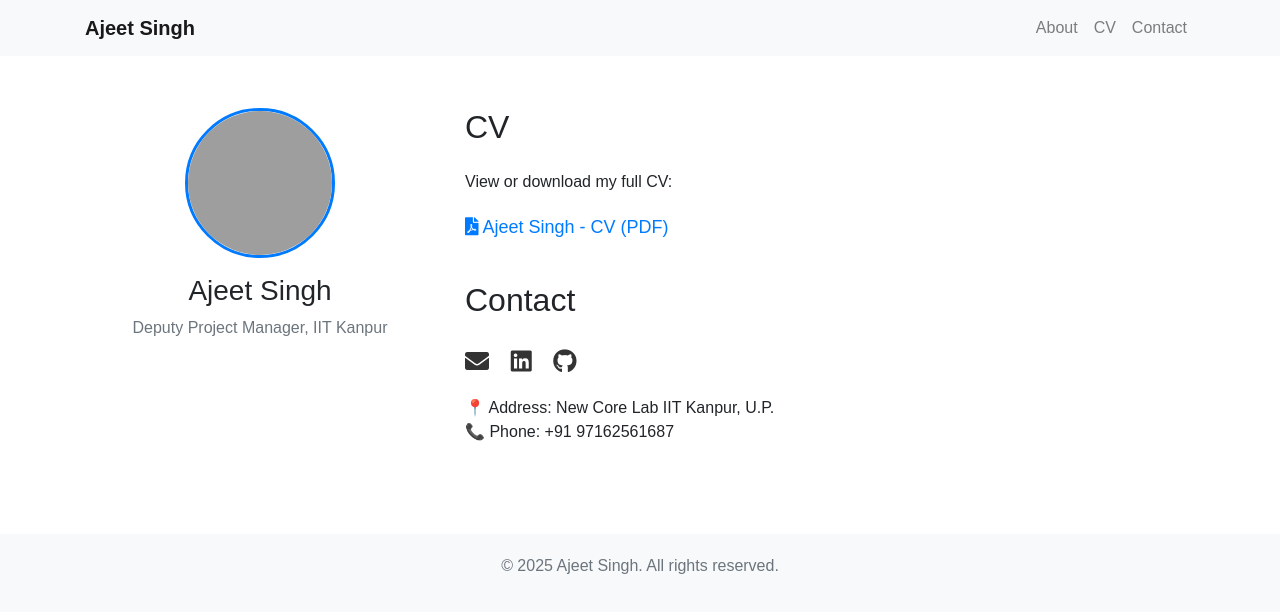
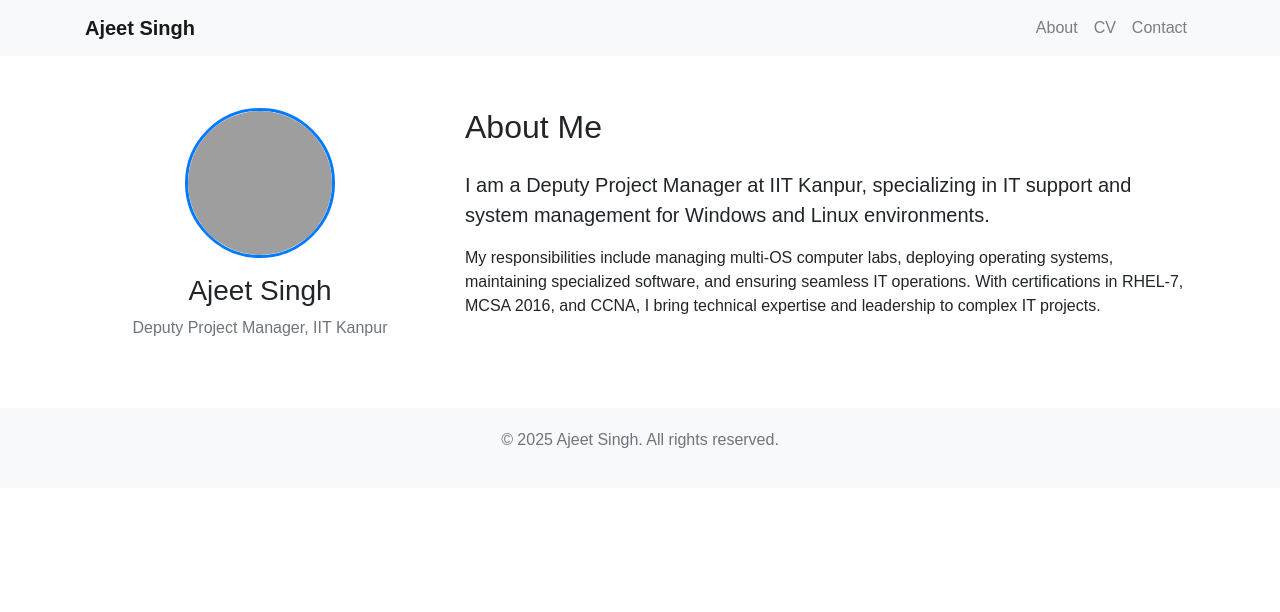
Before and after one commit to ajeetsg/github.io, a plain HTML site: page index.html in a window 1280 px wide. Drawn offline with nearby package versions, Linux system fonts and the light colour scheme; grey boxes are pictures that could not be loaded.

Commit message:
Update index.html

```diff
--- a/index.html
+++ b/index.html
@@ -4,10 +4,7 @@
     <meta charset="UTF-8">
     <meta name="viewport" content="width=device-width, initial-scale=1.0">
     <meta http-equiv="X-UA-Compatible" content="IE=edge">
-    <title>Ajeet Singh - Deputy Project Manager, IIT Kanpur</title>
-    <meta name="author" content="Ajeet Singh">
-    <meta name="description" content="Deputy Project Manager at IIT Kanpur.">
-    <meta name="keywords" content="Ajeet Singh, IIT Kanpur, Deputy Project Manager, IT Support, Windows, Linux">
+    <title>About Ajeet Singh</title>
     <!-- Bootstrap CSS -->
     <link rel="stylesheet" href="https://stackpath.bootstrapcdn.com/bootstrap/4.5.2/css/bootstrap.min.css">
     <!-- Font Awesome Icons -->
@@ -17,49 +14,29 @@
             font-family: Arial, sans-serif;
             padding-top: 60px; /* Space for fixed navbar */
         }
-
         .navbar {
             background-color: #f8f9fa; /* Light navbar background */
         }
-
         .profile-img {
             width: 150px;
             height: 150px;
             border-radius: 50%; /* Circular profile image */
             border: 3px solid #007bff; /* Blue border */
         }
-
         .contact-icons a {
             margin-right: 15px;
             color: #333;
             font-size: 24px;
         }
-
-            .contact-icons a:hover {
-                color: #007bff; /* Blue hover effect */
-            }
-
+        .contact-icons a:hover {
+            color: #007bff; /* Blue hover effect */
+        }
         footer {
             background-color: #f8f9fa;
             padding: 20px 0;
             margin-top: 50px;
             text-align: center;
         }
-
-        .resume-download {
-            margin-top: 20px;
-        }
-
-            .resume-download a {
-                color: #007bff;
-                text-decoration: none;
-                font-size: 18px;
-            }
-
-                .resume-download a:hover {
-                    text-decoration: underline;
-                }
-
         section {
             margin-bottom: 40px;
         }
@@ -70,15 +47,15 @@
     <header>
         <nav class="navbar navbar-expand-lg navbar-light fixed-top">
             <div class="container">
-                <a class="navbar-brand font-weight-bold" href="#">Ajeet Singh</a>
+                <a class="navbar-brand font-weight-bold" href="index.html">Ajeet Singh</a>
                 <button class="navbar-toggler" type="button" data-toggle="collapse" data-target="#navbarNav">
                     <span class="navbar-toggler-icon"></span>
                 </button>
                 <div class="collapse navbar-collapse" id="navbarNav">
                     <ul class="navbar-nav ml-auto">
                         <li class="nav-item"><a class="nav-link" href="about.html">About</a></li>
-                        <li class="nav-item"><a class="nav-link" href="#resume">CV</a></li>
-                        <li class="nav-item"><a class="nav-link" href="#contact">Contact</a></li>
+                        <li class="nav-item"><a class="nav-link" href="index.html#resume">CV</a></li>
+                        <li class="nav-item"><a class="nav-link" href="index.html#contact">Contact</a></li>
                     </ul>
                 </div>
             </div>
@@ -97,38 +74,15 @@
                 </div>
             </div>
 
-            <!-- Resume and Contact Sections -->
+            <!-- About Section -->
             <div class="col-md-8">
-                <!-- Resume Section -->
-                <section id="CV">
-                    <h2 class="mb-4">CV</h2>
-                    <p>View or download my full CV:</p>
-                    <div class="resume-download">
-                        <a href="https://drive.google.com/file/d/1Pdap09wh-Wx9ZNoYcFDehsMgTdoQbH05/view?usp=drive_link"
-                           target="_blank"
-                           rel="noopener noreferrer">
-                            <i class="fas fa-file-pdf"></i> Ajeet Singh - CV (PDF)
-                        </a>
-                    </div>
-                </section>
-
-                <!-- Contact Section -->
-                <section id="contact">
-                    <h2 class="mb-4">Contact</h2>
-                    <div class="contact-icons">
-                        <a href="mailto:ajeet5230@gmail.com" title="Email">
-                            <i class="fas fa-envelope"></i>
-                        </a>
-                        <a href="https://www.linkedin.com/in/ajeet-singh" title="LinkedIn" target="_blank">
-                            <i class="fab fa-linkedin"></i>
-                        </a>
-                        <a href="https://github.com/ajeetsingh" title="GitHub" target="_blank">
-                            <i class="fab fa-github"></i>
-                        </a>
-                    </div>
-                    <p class="mt-3">
-                        📍 Address: New Core Lab IIT Kanpur, U.P.<br>
-                        📞 Phone: +91 97162561687
+                <section id="about">
+                    <h2 class="mb-4">About Me</h2>
+                    <p class="lead">
+                        I am a Deputy Project Manager at IIT Kanpur, specializing in IT support and system management for Windows and Linux environments.
+                    </p>
+                    <p>
+                        My responsibilities include managing multi-OS computer labs, deploying operating systems, maintaining specialized software, and ensuring seamless IT operations. With certifications in RHEL-7, MCSA 2016, and CCNA, I bring technical expertise and leadership to complex IT projects.
                     </p>
                 </section>
             </div>
```
